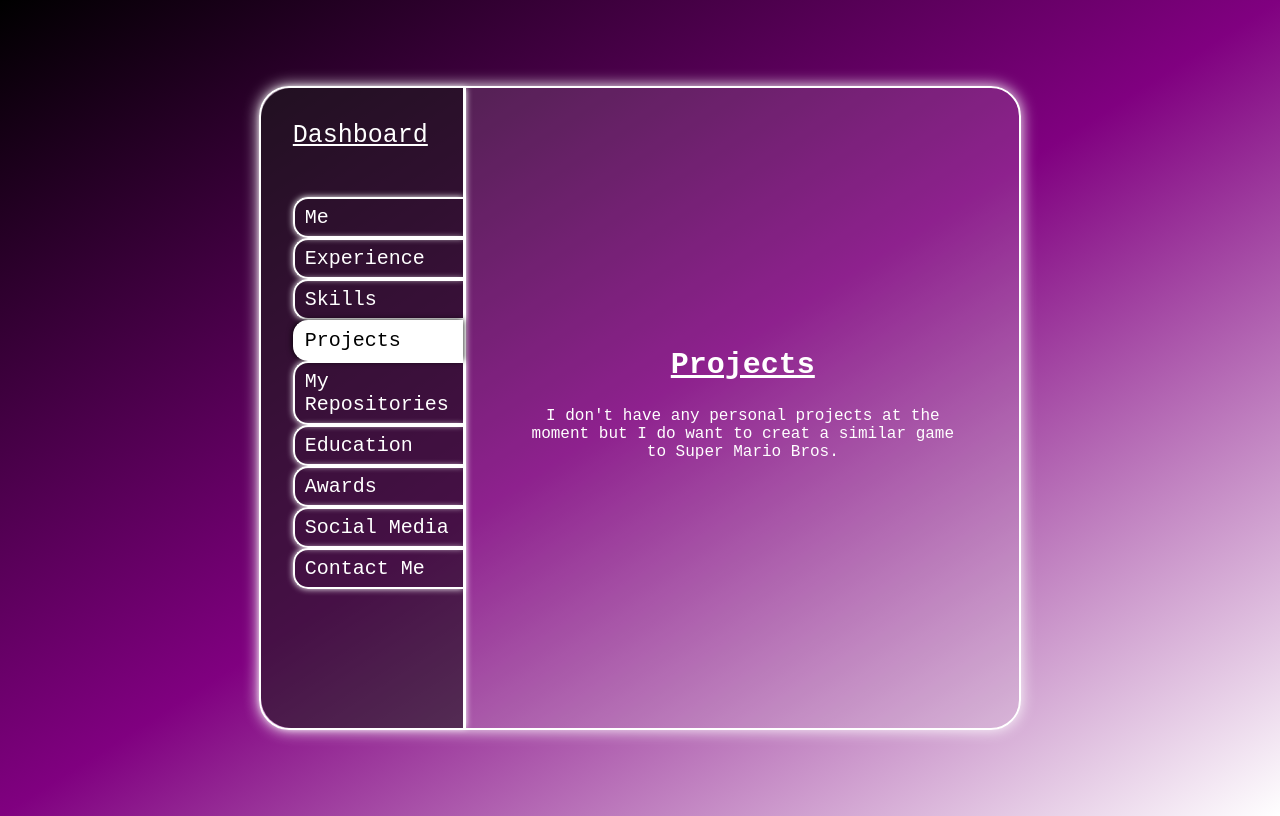
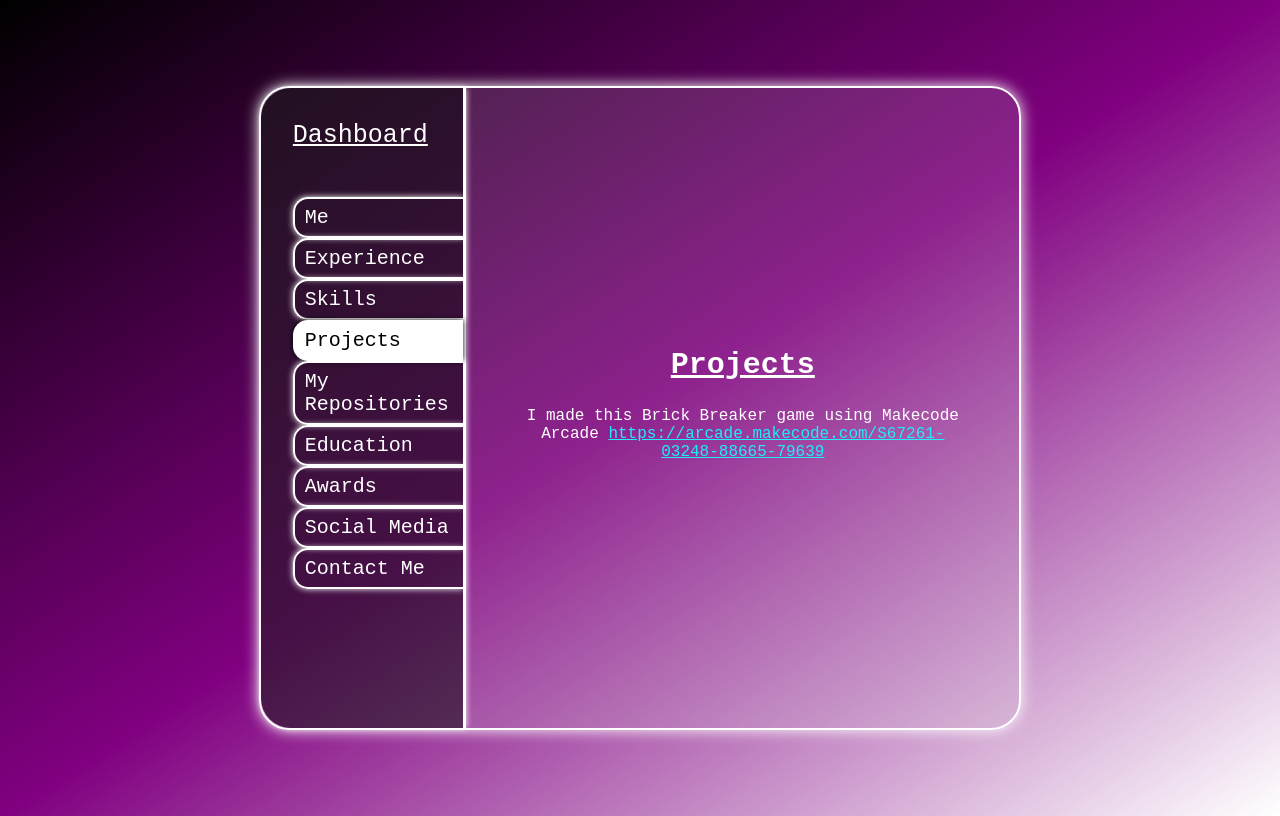
Before and after one commit to tysond1/tysond1.github.io, a website: page index.html in a window 1280 px wide. Both pictures are taken after a click on the button "Projects". Drawn offline with Linux system fonts and the light colour scheme.

Commit message:
Added Project

```diff
--- a/index.html
+++ b/index.html
@@ -46,7 +46,7 @@
           </div>
           <div class="content content-hidden" id="projects">
             <h1 class="cont">Projects</h1>
-            <p>I don't have any personal projects at the moment but I do want to creat a similar game to Super Mario Bros.</p>
+            <p>I made this Brick Breaker game using Makecode Arcade <a href="https://arcade.makecode.com/S67261-03248-88665-79639" target="_blank">https://arcade.makecode.com/S67261-03248-88665-79639</a></p>
           </div>
           <div class="content content-hidden" id="repositories">
             <h1 class="cont">My Repositories</h1>
```
